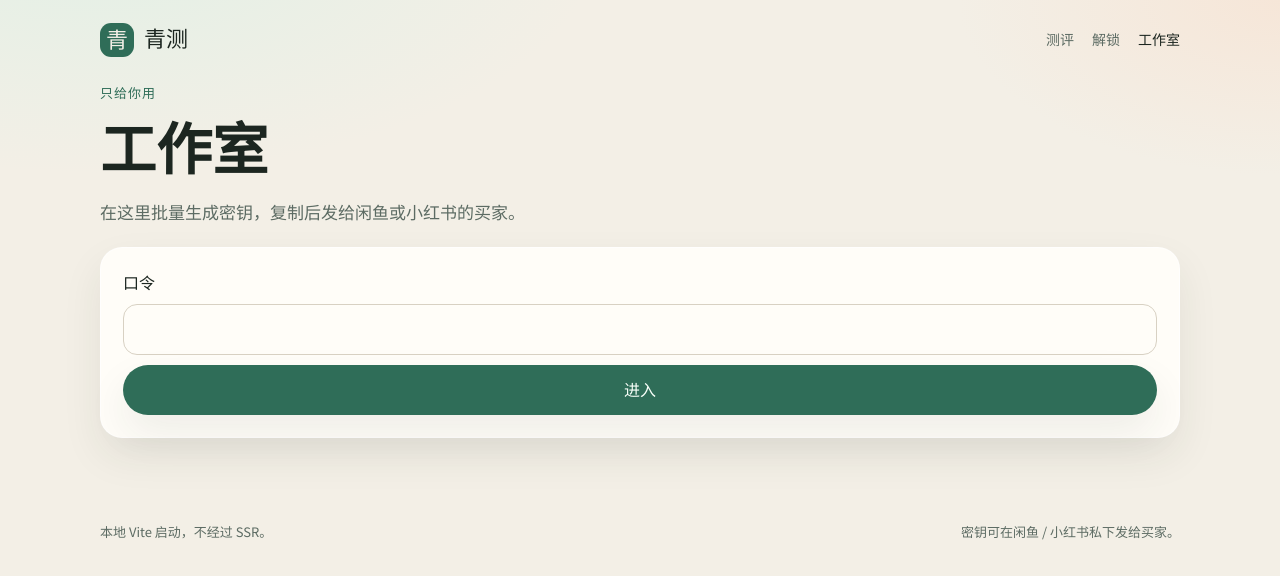
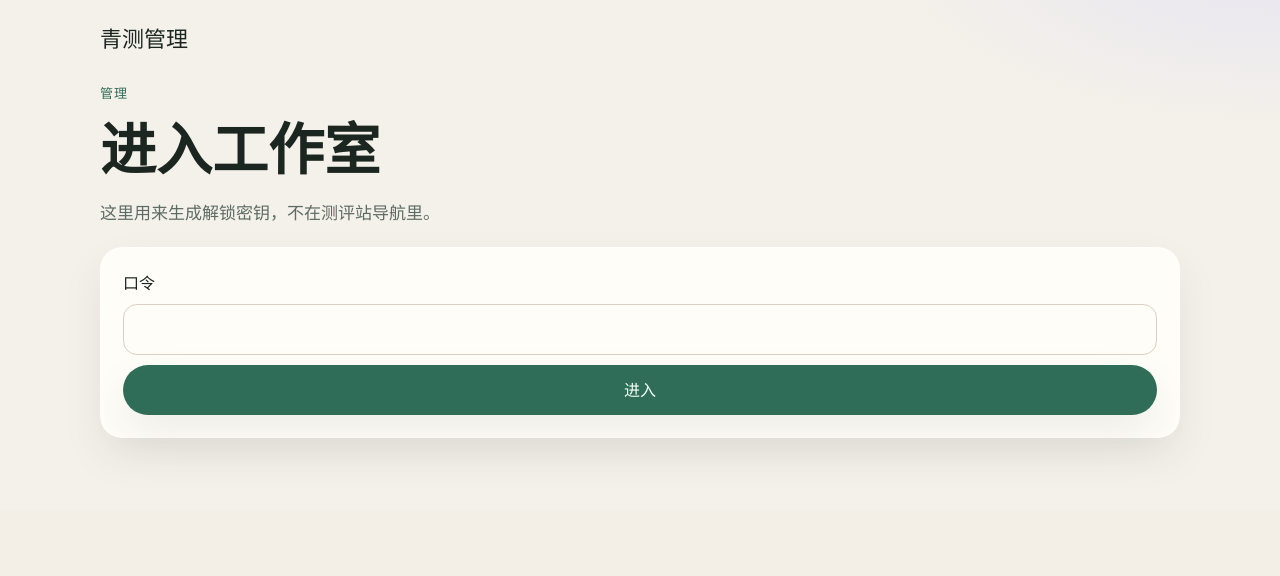
Before and after one commit to undefcc/whoami, a React (Vite) app in the folder apps/qingce/: page /studio in a window 1280 px wide. Shown: the top 576 px of the page. Built offline with nearby package versions, Linux system fonts and the light colour scheme.

Commit message:
Separate the studio from the public quiz site
The admin key page no longer shares the user navigation or selling
copy. Quiz covers use Lucide icons instead of emoji.

Co-authored-by: hexc <undefcc@users.noreply.github.com>

```diff
--- a/apps/qingce/package.json
+++ b/apps/qingce/package.json
@@ -13,6 +13,7 @@
   },
   "dependencies": {
     "html-to-image": "^1.11.13",
+    "lucide-react": "^1.55.0",
     "react": "^19.2.8",
     "react-dom": "^19.2.8",
     "react-router-dom": "^7.9.4"
--- a/apps/qingce/src/App.tsx
+++ b/apps/qingce/src/App.tsx
@@ -10,12 +10,12 @@ export default function App() {
   return (
     <BrowserRouter>
       <Routes>
+        <Route path="/studio" element={<StudioPage />} />
         <Route element={<Layout />}>
           <Route path="/" element={<HomePage />} />
           <Route path="/quiz/:quizId" element={<QuizPage />} />
           <Route path="/quiz/:quizId/result" element={<ResultPage />} />
           <Route path="/unlock" element={<UnlockPage />} />
-          <Route path="/studio" element={<StudioPage />} />
           <Route path="*" element={<Navigate to="/" replace />} />
         </Route>
       </Routes>
--- a/apps/qingce/src/components/Layout.tsx
+++ b/apps/qingce/src/components/Layout.tsx
@@ -15,13 +15,11 @@ export function Layout() {
             测评
           </NavLink>
           <NavLink to="/unlock">解锁</NavLink>
-          <NavLink to="/studio">工作室</NavLink>
         </nav>
       </header>
       <Outlet />
       <footer className="footer">
-        <span>本地 Vite 启动，不经过 SSR。</span>
-        <span>密钥可在闲鱼 / 小红书私下发给买家。</span>
+        <span>青测</span>
       </footer>
     </div>
   )
--- a/apps/qingce/src/components/QuizCard.tsx
+++ b/apps/qingce/src/components/QuizCard.tsx
@@ -1,21 +1,23 @@
+import { Leaf, Mail, Map, Pencil, Sparkles, TrainFront, type LucideIcon } from 'lucide-react'
 import { Link } from 'react-router-dom'
 import type { Quiz } from '../types.ts'
 import { hasUnlocked } from '../lib/storage.ts'
 
-const covers: Record<string, string> = {
-  leaf: '🌿',
-  train: '🚃',
-  map: '🗺️',
-  desk: '✏️',
-  letter: '✉️',
+const covers: Record<string, LucideIcon> = {
+  leaf: Leaf,
+  train: TrainFront,
+  map: Map,
+  desk: Pencil,
+  letter: Mail,
 }
 
 export function QuizCard({ quiz }: { quiz: Quiz }) {
   const unlocked = hasUnlocked(quiz.scope)
+  const Icon = covers[quiz.cover] ?? Sparkles
   return (
     <Link to={`/quiz/${quiz.id}`} className="card quiz-card">
-      <div className="cover" style={{ background: `${quiz.accent}22` }}>
-        {covers[quiz.cover] ?? '✦'}
+      <div className="cover" style={{ background: `${quiz.accent}22`, color: quiz.accent }}>
+        <Icon size={26} strokeWidth={1.75} aria-hidden />
       </div>
       <div className="meta">
         <span className="pill">{quiz.minutes} 分钟</span>
--- a/apps/qingce/src/pages/HomePage.tsx
+++ b/apps/qingce/src/pages/HomePage.tsx
@@ -9,9 +9,7 @@ export function HomePage() {
       <section className="hero">
         <p className="eyebrow">性格 · 城市 · 旅行 · 工作 · 沟通</p>
         <h1>先问清楚，再出发。</h1>
-        <p className="lede">
-          几分钟做完一道测评。免费的可以直接试；完整报告用密钥解锁，方便你在闲鱼或小红书发售。
-        </p>
+        <p className="lede">几分钟做完一道测评。免费的可以直接开始，其余的用密钥解锁。</p>
         <div className="hero-actions">
           <Link className="btn" to="/quiz/personality">
             先做免费性格测评
--- a/apps/qingce/src/pages/StudioPage.tsx
+++ b/apps/qingce/src/pages/StudioPage.tsx
@@ -22,7 +22,7 @@ export function StudioPage() {
 
   function login() {
     if (password !== studioPassword) {
-      setError('口令不对。默认是 qingce-studio，可在 .env 里改。')
+      setError('口令不对')
       return
     }
     setError(null)
@@ -44,11 +44,15 @@ export function StudioPage() {
 
   if (!authed) {
     return (
-      <main className="page">
+      <div className="admin-shell">
+        <header className="admin-nav">
+          <span className="brand">青测管理</span>
+        </header>
+        <main className="page">
         <section className="result-hero">
-          <p className="eyebrow">只给你用</p>
-          <h1>工作室</h1>
-          <p className="lede">在这里批量生成密钥，复制后发给闲鱼或小红书的买家。</p>
+          <p className="eyebrow">管理</p>
+          <h1>进入工作室</h1>
+          <p className="lede">这里用来生成解锁密钥，不在测评站导航里。</p>
         </section>
         <section className="card panel">
           <label className="field">
@@ -67,18 +71,24 @@ export function StudioPage() {
           </button>
           {error ? <p className="notice">{error}</p> : null}
         </section>
-      </main>
+        </main>
+      </div>
     )
   }
 
   return (
-    <main className="page">
+    <div className="admin-shell">
+      <header className="admin-nav">
+        <span className="brand">青测管理</span>
+        <button className="btn secondary" type="button" onClick={() => setAuthed(false)}>
+          退出
+        </button>
+      </header>
+      <main className="page">
       <section className="result-hero">
-        <p className="eyebrow">发售用</p>
+        <p className="eyebrow">密钥</p>
         <h1>生成密钥</h1>
-        <p className="lede">
-          盐值来自 VITE_KEY_SECRET。换盐之后旧钥匙全部作废。密钥校验在前端，能挡住随手乱填，挡不住肯拆包的人。
-        </p>
+        <p className="lede">换掉 VITE_KEY_SECRET 之后，以前发出的密钥都会失效。</p>
       </section>
       <section className="card panel">
         <label className="field">
@@ -125,6 +135,7 @@ export function StudioPage() {
           </div>
         )}
       </section>
-    </main>
+      </main>
+    </div>
   )
 }
--- a/apps/qingce/src/pages/UnlockPage.tsx
+++ b/apps/qingce/src/pages/UnlockPage.tsx
@@ -24,8 +24,8 @@ export function UnlockPage() {
   return (
     <main className="page">
       <section className="result-hero">
-        <p className="eyebrow">密钥兑换</p>
-        <h1>把买到的钥匙贴过来。</h1>
+        <p className="eyebrow">解锁</p>
+        <h1>输入密钥。</h1>
         <p className="lede">格式类似 QZ1-ALL-K8M2P4-A91C。解锁记录只存在这台设备的浏览器里。</p>
       </section>
       <section className="card panel">
--- a/apps/qingce/src/styles.css
+++ b/apps/qingce/src/styles.css
@@ -358,9 +358,27 @@ p {
   padding: 12px 0 36px;
   color: var(--ink-soft);
   font-size: 13px;
+}
+
+.admin-shell {
+  min-height: 100%;
+  background:
+    radial-gradient(800px 360px at 100% -10%, #e7e4f2 0%, transparent 50%),
+    #f4f1ea;
+}
+
+.admin-nav {
+  width: min(1080px, calc(100% - 32px));
+  margin: 0 auto;
   display: flex;
+  align-items: center;
   justify-content: space-between;
-  gap: 12px;
+  padding: 22px 0 8px;
+}
+
+.admin-shell .page {
+  width: min(1080px, calc(100% - 32px));
+  margin: 0 auto;
 }
 
 .lock-box {
```
Also changed, not shown: 2 other files (tests, documents, lock files or other folders).
